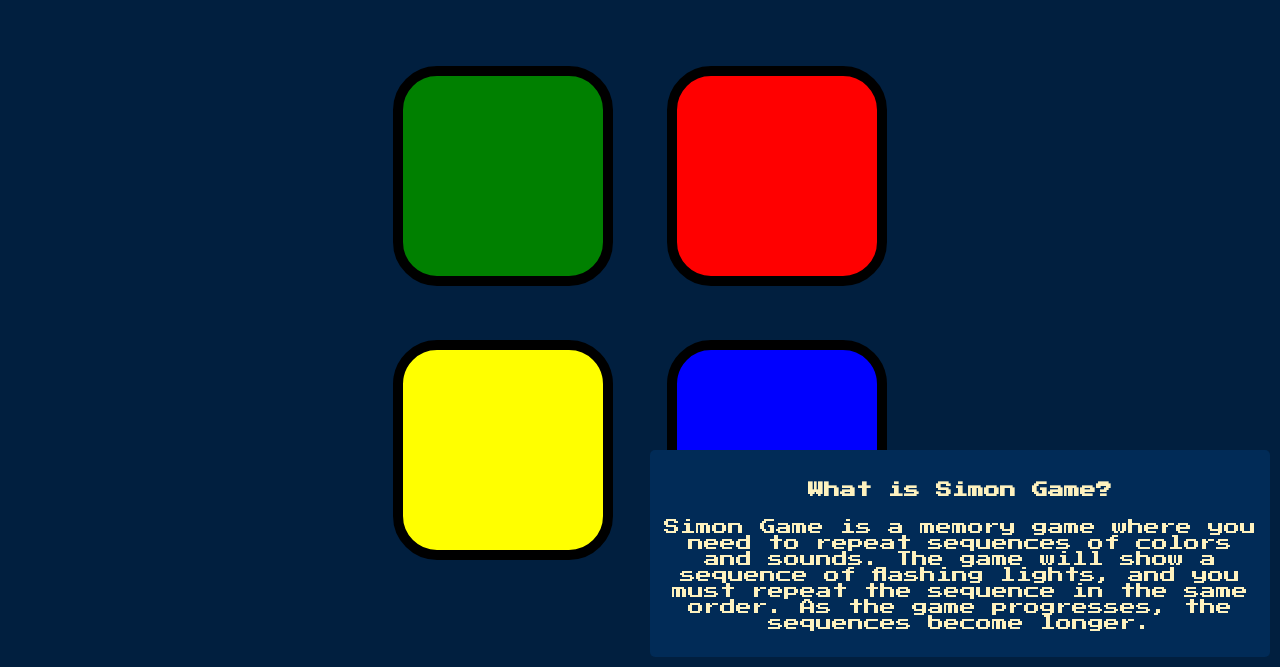
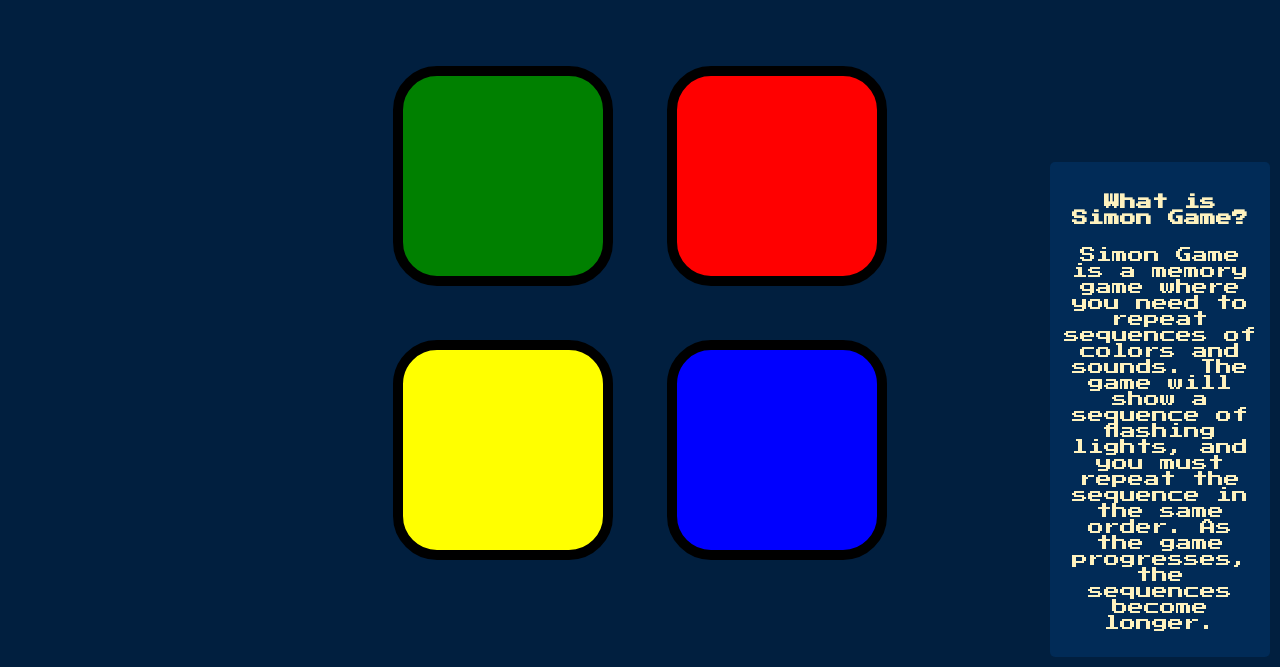
Before and after one commit to piotrciszek/SimonGame, a plain HTML site: page index.html in a window 1280 px wide. Shown: the part 133-800 px from the top of the page. Drawn offline with nearby package versions, Linux system fonts and the light colour scheme.

Commit message:
styles for description updated

```diff
--- a/styles.css
+++ b/styles.css
@@ -54,7 +54,7 @@ body {
 
 .description {
   font-family: 'Press Start 2P', cursive;
-  max-width: 600px;
+  max-width: 200px;
   color: #FEF2BF;
   position: fixed;
   right: 10px;
```
